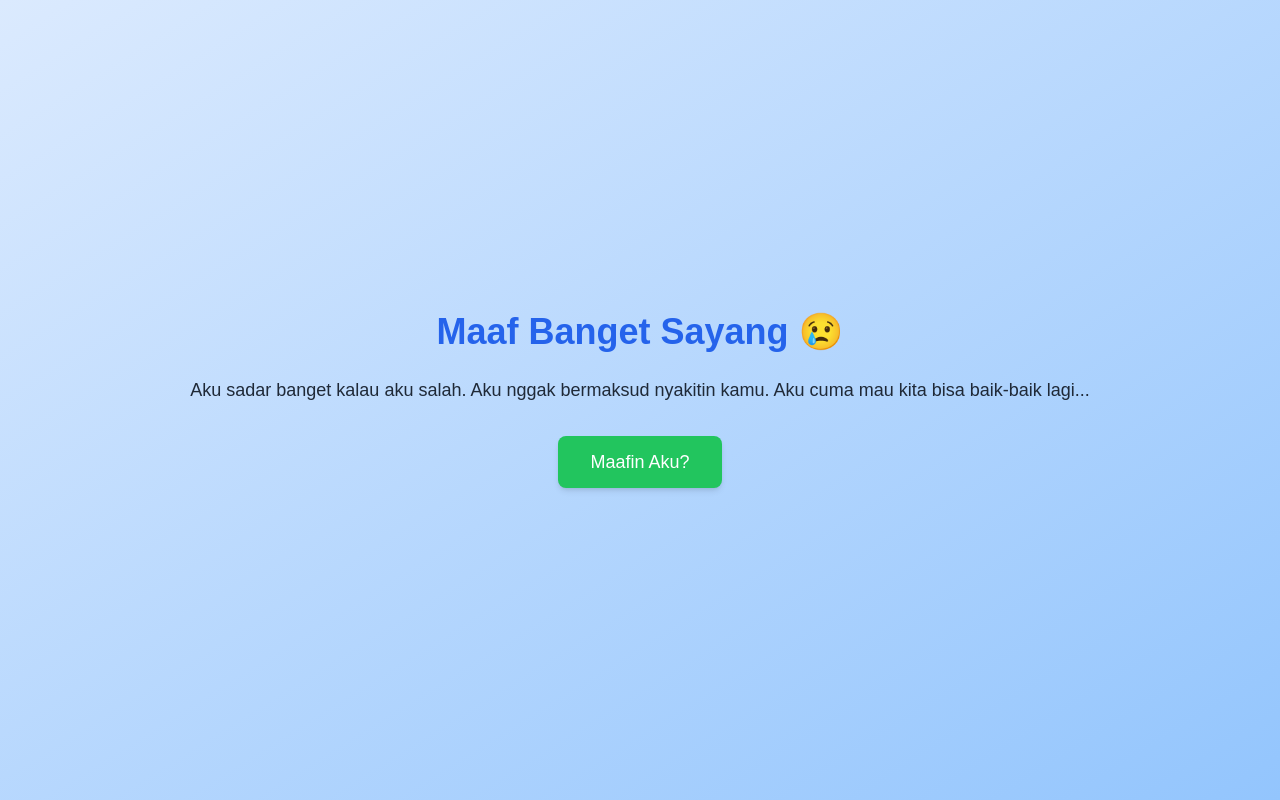
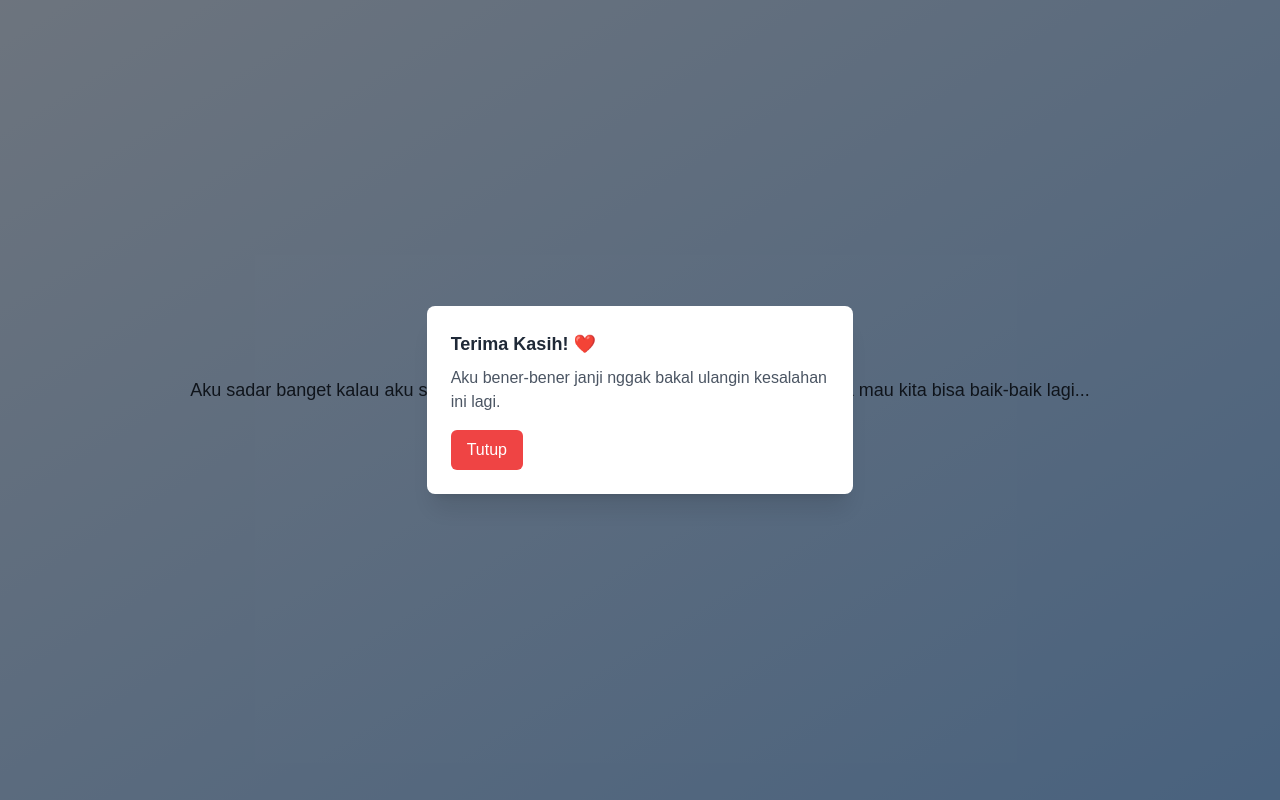
Before and after one commit to dikhra/apology-app, a Next.js app: page /apology in a window 1280 px wide. Both pictures are taken after a click on the button "Maafin Aku?". Built offline with nearby package versions, Linux system fonts and the light colour scheme.

Commit message:
feat: Add modal component and integrate it into the apology page

```diff
--- a/src/app/apology/page.js
+++ b/src/app/apology/page.js
@@ -1,8 +1,15 @@
 "use client";
 
+import { useState } from "react";
+import Modal from "@/components/Modal";
 import { motion } from "framer-motion";
 
 export default function ApologyPage() {
+  const [isModalOpen, setModalOpen] = useState(false);
+
+  const handleOpenModal = () => setModalOpen(true);
+  const handleCloseModal = () => setModalOpen(false);
+
   return (
     <main className="flex flex-col items-center justify-center min-h-screen bg-gradient-to-br from-blue-100 to-blue-300 px-4 sm:px-8">
       <motion.h1
@@ -26,10 +33,17 @@ export default function ApologyPage() {
         className="mt-8 px-6 py-2 sm:px-8 sm:py-3 bg-green-500 text-white text-sm sm:text-lg rounded-lg shadow-md hover:bg-green-600 transition"
         whileHover={{ scale: 1.1 }}
         whileTap={{ scale: 0.9 }}
-        onClick={() => alert("Makasih udah mau maafin aku 😢❤️")}
+        onClick={handleOpenModal}
       >
         Maafin Aku?
       </motion.button>
+
+      <Modal isOpen={isModalOpen} onClose={handleCloseModal}>
+        <h2 className="text-lg font-bold text-gray-800">Terima Kasih! ❤️</h2>
+        <p className="mt-2 text-gray-600">
+          Aku bener-bener janji nggak bakal ulangin kesalahan ini lagi.
+        </p>
+      </Modal>
     </main>
   );
 }
--- /dev/null
+++ b/src/components/Modal.js
@@ -0,0 +1,26 @@
+"use client";
+
+import { motion } from "framer-motion";
+
+export default function Modal({ isOpen, onClose, children }) {
+  if (!isOpen) return null;
+
+  return (
+    <div className="fixed inset-0 z-50 flex items-center justify-center bg-black bg-opacity-50">
+      <motion.div
+        className="bg-white rounded-lg shadow-xl w-4/5 sm:w-1/3 p-6"
+        initial={{ opacity: 0, scale: 0.9 }}
+        animate={{ opacity: 1, scale: 1 }}
+        exit={{ opacity: 0, scale: 0.9 }}
+      >
+        {children}
+        <button
+          className="mt-4 px-4 py-2 bg-red-500 text-white rounded-md hover:bg-red-600"
+          onClick={onClose}
+        >
+          Tutup
+        </button>
+      </motion.div>
+    </div>
+  );
+}
```
